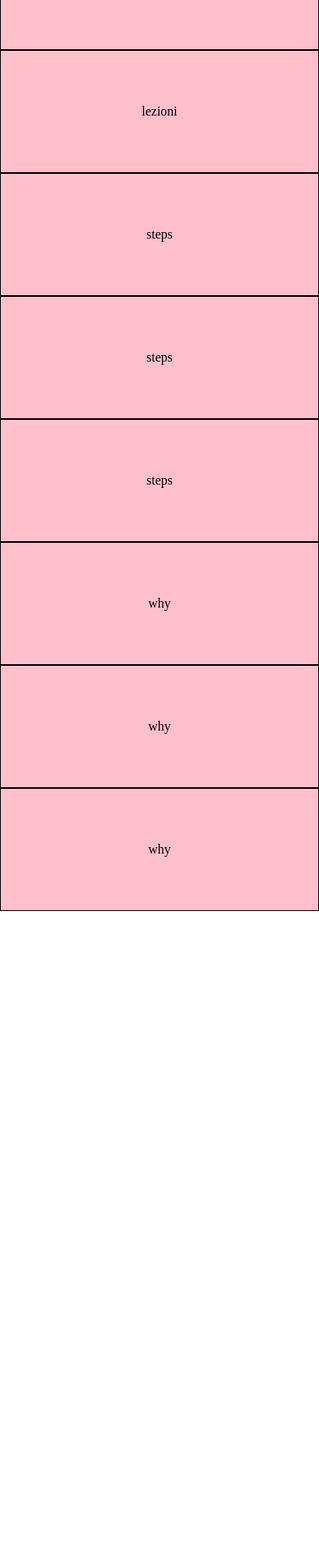
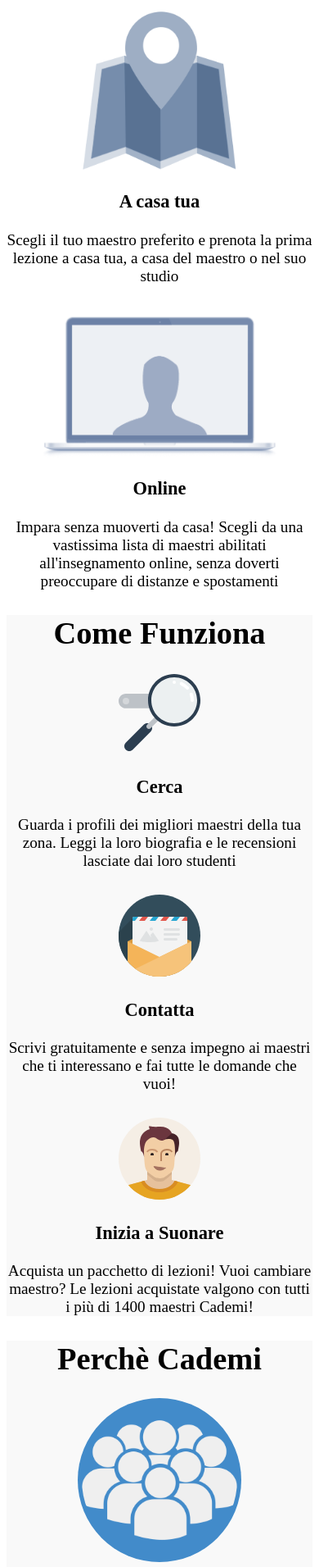
Before and after one commit to fabrynet/html-css-resp-wannabe-12bool, a plain HTML site: page index.html in a window 390 px wide. Shown: the part 89-2000 px from the top of the page at 82% size. Before the commit the page ends 1200 px from the top, so only its background shows below. Drawn offline with Linux system fonts and the light colour scheme.

Commit message:
Wannabe responsive tramite framework 12bool.css

```diff
--- a/css/master.css
+++ b/css/master.css
@@ -1,11 +1,9 @@
 /* reset dei margini */
 * {
-  margin: 0;
-  padding: 0;
   box-sizing: border-box;
 }
 /* debug */
-.container {
+/* .container {
   background-color: pink;
 }
 .container [class*="col-"] {
@@ -29,5 +27,85 @@
   top: 50%;
   left: 50%;
   transform: translate(-50%, -50%);
+} */
+/* /debug */
+
+/* COMMON */
+.container {
+  margin-top: 100px;
 }
-/* /debug */
+.grey {
+  background-color: #f9f9f9;
+}
+img {
+  height: 200px;
+}
+body {
+  text-align: center;
+}
+/* BLOCCO LEZIONI */
+#lezioni [class*="col-"] img {
+  /* per centrare orizzontalmente */
+  display: block;
+  margin-right: auto;
+  margin-left: auto;
+}
+/* BLOCCO PERCHE */
+#why [class*="col-"] {
+  margin-top: 80px;
+}
+#why [class*="col-"] img {
+  background-color: #428bca;
+  border-radius: 50%;
+  padding: 30px
+}
+
+@media screen and (min-width:769px) and (max-width:992px) {
+  body {
+    font-size: 1.2em;
+  }
+  img {
+    height: auto;
+    max-height: 200px;
+  }
+  .container {
+    margin-top: 50px;
+  }
+  #steps [class*="col-"]:last-of-type {
+    margin-top: 30px;
+  }
+  #why [class*="col-"] {
+    margin-top: 30px;
+  }
+  #why [class*="col-"]:first-of-type {
+    margin-top: 0;
+  }
+}
+
+/* breakpoint inferiore ai 768px */
+@media screen and (max-width:768px) {
+  body {
+    font-size: 1.2em;
+  }
+  img {
+    max-width: 80%;
+    height: auto;
+    max-height: 200px;
+  }
+  .container {
+    margin-top: 30px;
+  }
+  #lezioni [class*="col-"],
+  #steps [class*="col-"],
+  #why [class*="col-"] {
+    margin-top: 30px;
+  }
+  #lezioni [class*="col-"]:first-of-type,
+  #steps [class*="col-"]:first-of-type,
+  #why [class*="col-"]:first-of-type {
+    margin-top: 0;
+  }
+  #why [class*="col-"] img {
+    padding: 5px;
+  }
+}
--- a/index.html
+++ b/index.html
@@ -8,68 +8,35 @@
     <title>Boolean aCademy</title>
   </head>
   <body>
+
     <div id="lezioni" class="container">
+      <h1>Lezioni dove vuoi tu</h1>
       <div class="col-xs-12 col-md-6 col-lg-6">
-        <span class="title">lezioni</span>
+        <img src="img/icon/maps.png" alt="">
+        <h3>A casa tua</h3>
+        Scegli il tuo maestro preferito e prenota la prima lezione a casa tua, a casa del maestro o nel suo studio
       </div>
       <div class="col-xs-12 col-md-6 col-lg-6">
-        <span class="title">lezioni</span>
+        <img src="img/icon/screen.png" alt="">
+        <h3>Online</h3>
+        Impara senza muoverti da casa! Scegli da una vastissima lista di maestri abilitati all'insegnamento online, senza doverti preoccupare di distanze e spostamenti
       </div>
     </div>
-
-    <div id="steps" class="container">
-      <div class="col-xs-12 col-md-6 col-lg-4">
-        <span class="title">steps</span>
-      </div>
-      <div class="col-xs-12 col-md-6 col-lg-4">
-        <span class="title">steps</span>
-      </div>
-      <div class="col-xs-12 col-md-6 col-md-offset-3 col-lg-4">
-        <span class="title">steps</span>
-      </div>
-    </div>
-
-    <div id="why" class="container">
-      <div class="col-xs-12 col-md-12 col-lg-12">
-        <span class="title">why</span>
-      </div>
-      <div class="col-xs-12 col-md-12 col-lg-12">
-        <span class="title">why</span>
-      </div>
-      <div class="col-xs-12 col-md-12 col-lg-12">
-        <span class="title">why</span>
-      </div>
-    </div>
-    <!-- <div id="lezioni" class="container">
-      <div class="row">
-        <h1>Lezioni dove vuoi tu</h1>
-        <div class="left">
-          <img src="img/icon/maps.png" alt="">
-          <h3>A casa tua</h3>
-          Scegli il tuo maestro preferito e prenota la prima lezione a casa tua, a casa del maestro o nel suo studio
-        </div>
-        <div class="right">
-          <img src="img/icon/screen.png" alt="">
-          <h3>Online</h3>
-          Impara senza muoverti da casa! Scegli da una vastissima lista di maestri abilitati all'insegnamento online, senza doverti preoccupare di distanze e spostamenti
-        </div>
-      </div>
-    </div>
-
-    <div id="steps" class="container grey">
-      <div class="row">
+    <div class="grey">
+      <div id="steps" class="container">
         <h1>Come Funziona</h1>
-        <div class="left">
+        <div class="col-xs-12 col-md-6 col-lg-4">
           <img src="img/search.svg" alt="">
           <h3>Cerca</h3>
           Guarda i profili dei migliori maestri della tua zona. Leggi la loro biografia e le recensioni lasciate dai loro studenti
         </div>
-        <div class="central">
+        <div class="col-xs-12 col-md-6 col-lg-4">
           <img src="img/letter.svg" alt="">
           <h3>Contatta</h3>
           Scrivi gratuitamente e senza impegno ai maestri che ti interessano e fai tutte le domande che vuoi!
         </div>
-        <div class="right">
+        <div class="clear-md"></div>
+        <div class="col-xs-12 col-md-6 col-md-offset-3 col-lg-4">
           <img src="img/male.svg" alt="">
           <h3>Inizia a Suonare</h3>
           Acquista un pacchetto di lezioni! Vuoi cambiare maestro? Le lezioni acquistate valgono con tutti i più di 1400 maestri Cademi!
@@ -77,27 +44,28 @@
       </div>
     </div>
 
-    <div id="why" class="container grey">
-      <div class="row">
+    <div class="grey">
+      <div id="why" class="container">
         <h1>Perchè Cademi</h1>
-        <div class="first">
+        <div class="col-xs-12 col-md-12 col-lg-12">
           <img src="img/icon/profile.png" alt="">
           <h3>La più grande scuola d'Italia</h3>
           Su Cademi trovi centinaia di Maestri qualificati e competenti in tutta Italia. Scegli quello più adatto a te e contattali senza impegno
           <hr>
         </div>
-        <div class="second">
+        <div class="col-xs-12 col-md-12 col-lg-12">
           <img src="img/icon/secure.png" alt="">
           <h3>Soddisfazione Garantita</h3>
           Se non sei soddisfatto del tuo maestro, puoi cambiarlo senza costi aggiuntivi. Le lezioni acquistate su Cademi possono essere utilizzate con tutti i nostri maestri e il nostro team è sempre disponibile per darti un consiglio!
           <hr>
         </div>
-        <div class="third">
+        <div class="col-xs-12 col-md-12 col-lg-12">
           <img src="img/icon/flex.png" alt="">
           <h3>Flessibile e Conveniente</h3>
           Cademi non ha alcun costo d’iscrizione a differenza delle scuole di musica tradizionali. Inoltre, sei tu a scegliere dove fare lezione e gli orari delle tue lezioni.
         </div>
       </div>
-    </div> -->
+    </div>
+
   </body>
 </html>
```
Also changed, not shown: css/lib/12bool.css.
